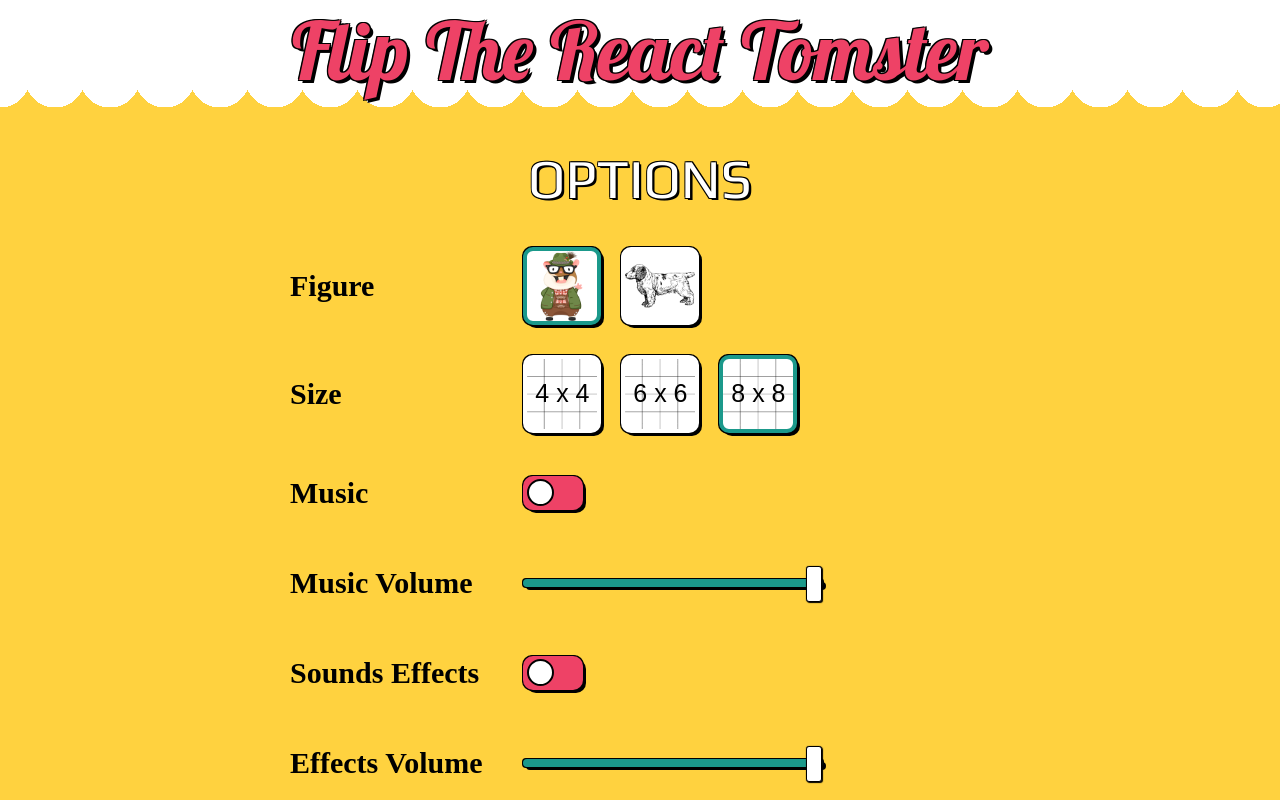
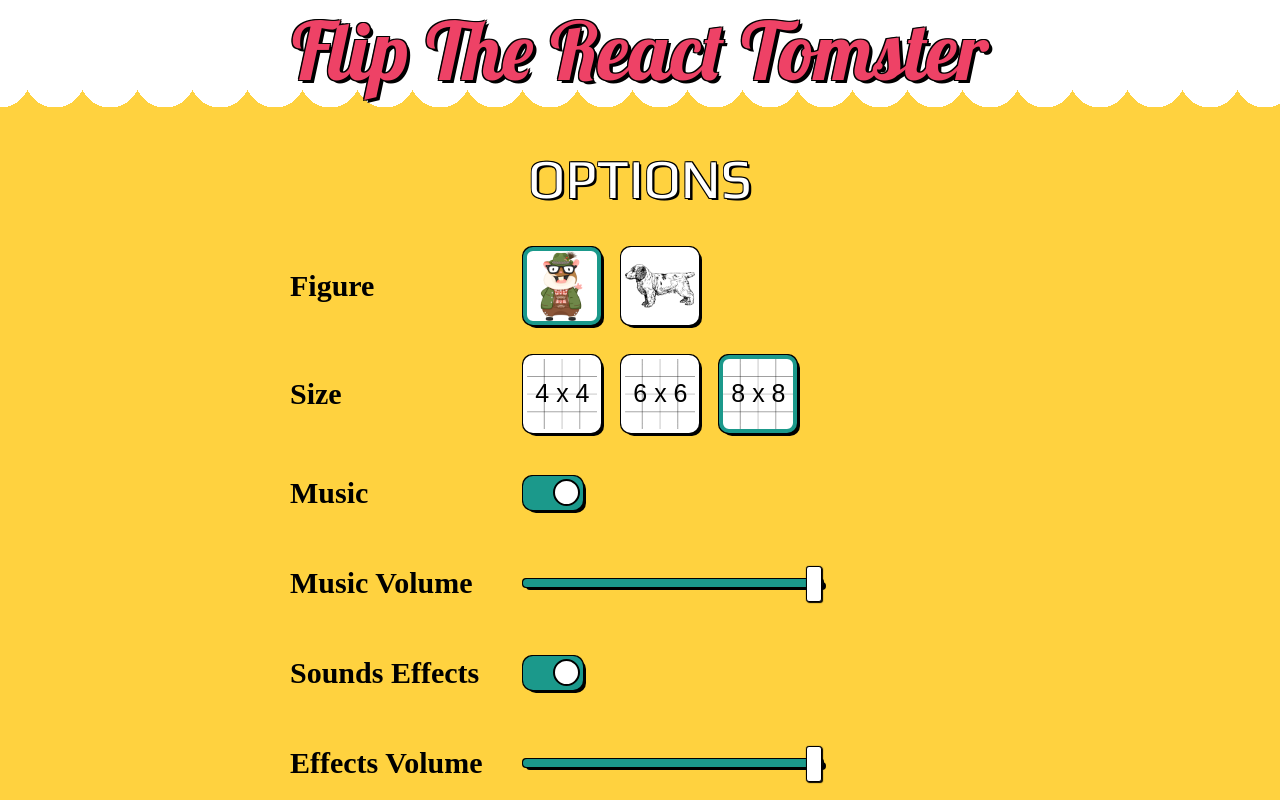
Before and after one commit to tavofigse/flip-the-react-tomster, a React (Create React App) app: page /options in a window 1280 px wide. Shown: the top 800 px of the page. Built offline with nearby package versions, Linux system fonts and the light colour scheme; a web font is replaced by a local one.

Commit message:
Connecting Switch component with redux form

```diff
--- a/src/components/options/Options.tsx
+++ b/src/components/options/Options.tsx
@@ -1,8 +1,7 @@
 import * as React from 'react';
 import { InjectedFormProps, reduxForm } from 'redux-form'
 import styled from 'styled-components';
-import * as Variables from '../../styles/variables';
-import { GoBack } from '../utils/GoBack';
+import * as Variables from '../../styles/variables'; import { GoBack } from '../utils/GoBack';
 import { Option, OptionLabel, OptionsContainer } from './OptionUtils';
 import { Range } from './Range';
 import { Switch } from './Switch';
@@ -31,7 +30,7 @@ export interface IOptionsProps {
 }
 
 export const OptionsComponent: React.StatelessComponent<IOptionsProps & InjectedFormProps> = props => {
-  const { options: { character, grid }} = props;
+  const { options: { character, grid, music, sound }} = props;
   return (
     <form onSubmit={props.handleSubmit}>
       <Section>
@@ -61,7 +60,7 @@ export const OptionsComponent: React.StatelessComponent<IOptionsProps & Injected
       <Section>
         <OptionLabel>Music</OptionLabel>
         <OptionsContainer>
-          <Switch />
+          <Switch name="music" value={music}/>
         </OptionsContainer>
       </Section>
       <Section>
@@ -73,7 +72,7 @@ export const OptionsComponent: React.StatelessComponent<IOptionsProps & Injected
       <Section>
         <OptionLabel>Sounds Effects</OptionLabel>
         <OptionsContainer>
-          <Switch />
+          <Switch name="sound" value={sound} />
         </OptionsContainer>
       </Section>
       <Section>
--- a/src/components/options/Switch.tsx
+++ b/src/components/options/Switch.tsx
@@ -1,15 +1,24 @@
 import * as React from 'react';
+import { Field } from 'redux-form';
 import styled from 'styled-components';
 import * as Variables from '../../styles/variables';
 
 interface ISwitchProps {
     className?: string;
+    name: string;
+    value: boolean;
 }
 
-export const SwitchComponent: React.StatelessComponent<ISwitchProps> = (props) => (
-    <label className={props.className}>
-      <input type="checkbox" className="options-switch-checkbox" />
-      <div className="options-switch-slider" />
+export const SwitchComponent: React.StatelessComponent<ISwitchProps> = ({name, className, value}) => (
+    <label className={className}>
+        <Field  id={name}
+                className="options-switch-checkbox"
+                value={value}
+                name={name}
+                component="input"
+                type="checkbox"
+        />
+        <div className="options-switch-slider" />
     </label>
 );
 
--- a/src/containers/options/Options.ts
+++ b/src/containers/options/Options.ts
@@ -8,14 +8,18 @@ const mapStateToProps: (state: any) => IOptionsProps =
 state => {
     const {
         character,
-        grid
-    } = selector(state, 'character', 'grid')
+        grid,
+        music,
+        sound
+    } = selector(state, 'character', 'grid', 'music', 'sound')
     return {
         initialValues: {
             character: 'tomster',
-            grid: '8'
+            grid: '8',
+            music: true,
+            sound: true
         },
-        options: {character, grid}
+        options: {character, grid, music, sound}
     }
 };
 
```
